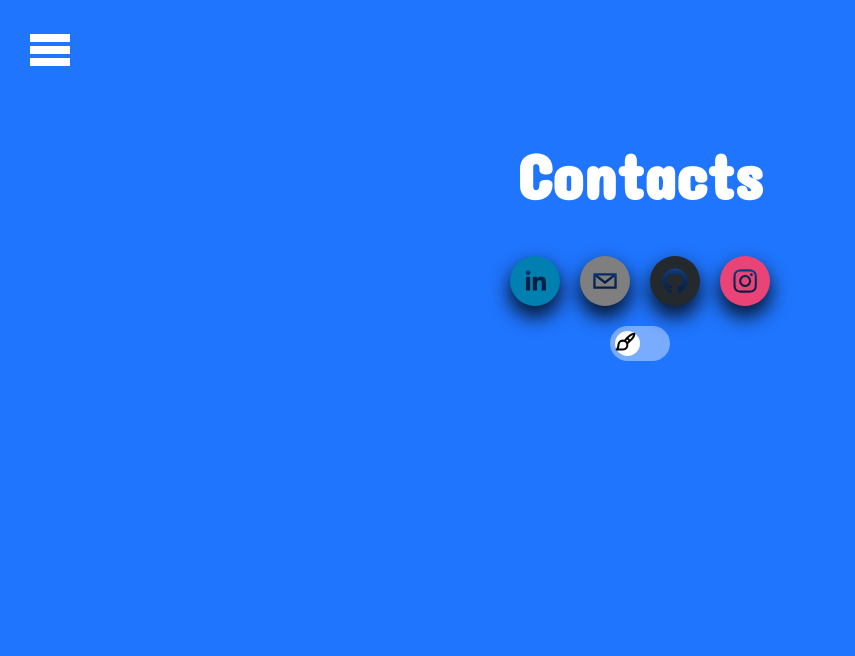
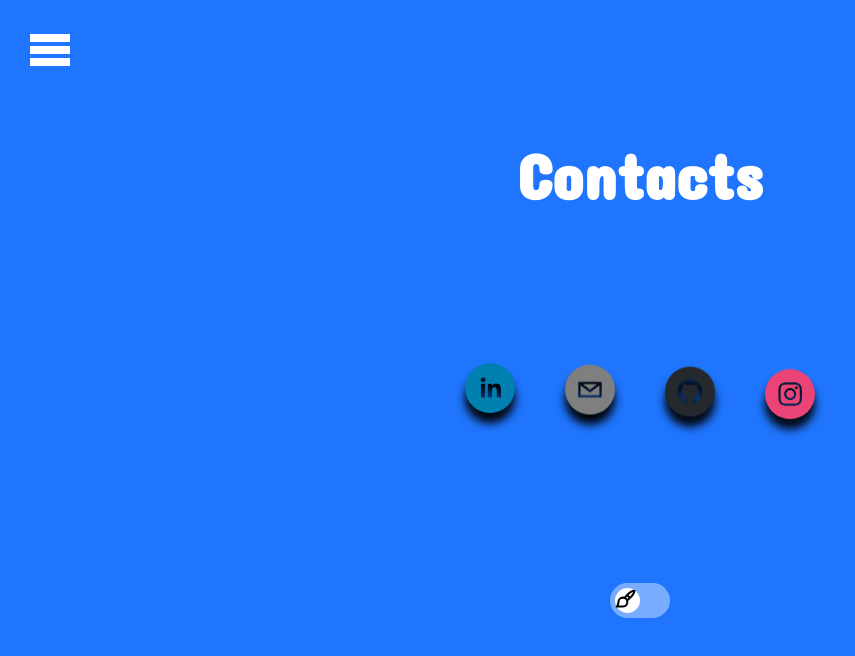
Before and after one commit to the3hrill/willportfolio-app, a React (Create React App) app: page /Contact in a window 1280 px wide. Shown: the top 656 px of the page, without its empty margins (0-855 px from the left). Built offline with nearby package versions, Linux system fonts and the light colour scheme; a web font is replaced by a local one.

Commit message:
added to homepage

```diff
--- a/src/Menu.js
+++ b/src/Menu.js
@@ -15,7 +15,7 @@ function Menu() {
               <Link to="/Projects">Projects</Link>
             </li>
             <li>
-              <Link to="/Contact">Contact</Link>
+              <Link to="/Contact">Contacts</Link>
             </li>
           </ul>
         </nav>
--- a/src/components/Contact.css
+++ b/src/components/Contact.css
@@ -9,7 +9,9 @@
 .contactContainer {
   display: flex;
   justify-content: center;
-  gap: 20px;
+  gap: 50px;
+  margin-top: 10em;
+  margin-bottom: 10em;
 }
 
 .ToggleContact {
--- a/src/components/Contact.js
+++ b/src/components/Contact.js
@@ -13,6 +13,8 @@ const Contact = ({ isFlipped, flip }) => {
       ? "'Protest Guerrilla', sans-serif"
       : "'Concert One', sans-serif";
   }, [isFlipped]);
+  const dropShadowColor = isFlipped ? '#fff' : '#000';
+
   return (
     <div className="ContactsBody">
       <h1 className="ContactsTitle">Contacts</h1>
@@ -20,11 +22,18 @@ const Contact = ({ isFlipped, flip }) => {
         <motion.div
           className="SocialIcon"
           style={{
-            filter: 'drop-shadow(0 10px 10px #000)',
+            filter: `drop-shadow(0 10px 5px ${dropShadowColor})`,
           }}
           whileHover={{
             scale: 1.2,
-            filter: 'drop-shadow(0 10px 10px #000)',
+            filter: `drop-shadow(0 10px 5px ${dropShadowColor})`,
+          }}
+          animate={{ y: [0, -10, 0] }}
+          transition={{
+            duration: 2,
+            repeat: Infinity,
+            repeatType: 'reverse',
+            delay: 0.5,
           }}
         >
           <SocialIcon
@@ -35,8 +44,18 @@ const Contact = ({ isFlipped, flip }) => {
 
         <motion.div
           className="SocialIcon"
-          style={{ filter: 'drop-shadow(0 10px 10px #000)' }}
-          whileHover={{ scale: 1.2, filter: 'drop-shadow(0 10px 10px #000)' }}
+          style={{ filter: `drop-shadow(0 10px 5px ${dropShadowColor})` }}
+          whileHover={{
+            scale: 1.2,
+            filter: `drop-shadow(0 10px 5px ${dropShadowColor})`,
+          }}
+          animate={{ y: [0, -10, 0] }}
+          transition={{
+            duration: 2,
+            repeat: Infinity,
+            repeatType: 'reverse',
+            delay: 0.8,
+          }}
         >
           <SocialIcon
             className="SocialIcon"
@@ -47,15 +66,35 @@ const Contact = ({ isFlipped, flip }) => {
 
         <motion.div
           className="SocialIcon"
-          style={{ filter: 'drop-shadow(0 10px 10px #000)' }}
-          whileHover={{ scale: 1.2, filter: 'drop-shadow(0 10px 10px #000)' }}
+          style={{ filter: `drop-shadow(0 10px 5px ${dropShadowColor})` }}
+          whileHover={{
+            scale: 1.2,
+            filter: `drop-shadow(0 10px 5px ${dropShadowColor})`,
+          }}
+          animate={{ y: [0, -10, 0] }}
+          transition={{
+            duration: 2,
+            repeat: Infinity,
+            repeatType: 'reverse',
+            delay: 1,
+          }}
         >
           <SocialIcon className="SocialIcon" url="https://github.com" />
         </motion.div>
         <motion.div
           className="SocialIcon"
-          style={{ filter: 'drop-shadow(0 10px 10px #000)' }}
-          whileHover={{ scale: 1.2, filter: 'drop-shadow(0 10px 10px #000)' }}
+          style={{ filter: `drop-shadow(0 10px 5px ${dropShadowColor})` }}
+          whileHover={{
+            scale: 1.2,
+            filter: `drop-shadow(0 10px 5px ${dropShadowColor})`,
+          }}
+          animate={{ y: [0, -10, 0] }}
+          transition={{
+            duration: 2,
+            repeat: Infinity,
+            repeatType: 'reverse',
+            delay: 1.2,
+          }}
         >
           <SocialIcon className="SocialIcon" url="https://instagram.com" />
         </motion.div>
--- a/src/components/Homepage.js
+++ b/src/components/Homepage.js
@@ -1,13 +1,12 @@
 import React from 'react';
 import './Homepage.css';
-8;
+
 import TextAnimation from './TextAnimation';
-import styled from 'styled-components';
-import Wrapper from './TextAnimation';
+
 import ToggleButton from './ToggleButton';
-import { transform } from 'framer-motion';
+
 import { motion } from 'framer-motion';
-import { useState, useEffect } from 'react';
+import { useEffect } from 'react';
 import TextAnimationTwo from './TextAnimationTwo';
 import TextAnimationThree from './TextAnimationThree';
 
--- a/src/components/TextAnimation.css
+++ b/src/components/TextAnimation.css
@@ -2,5 +2,5 @@
   font-size: 4em;
 }
 .HeaderAnimationTwo {
-  font-size: 1em;
+  font-size: 4em;
 }
```
